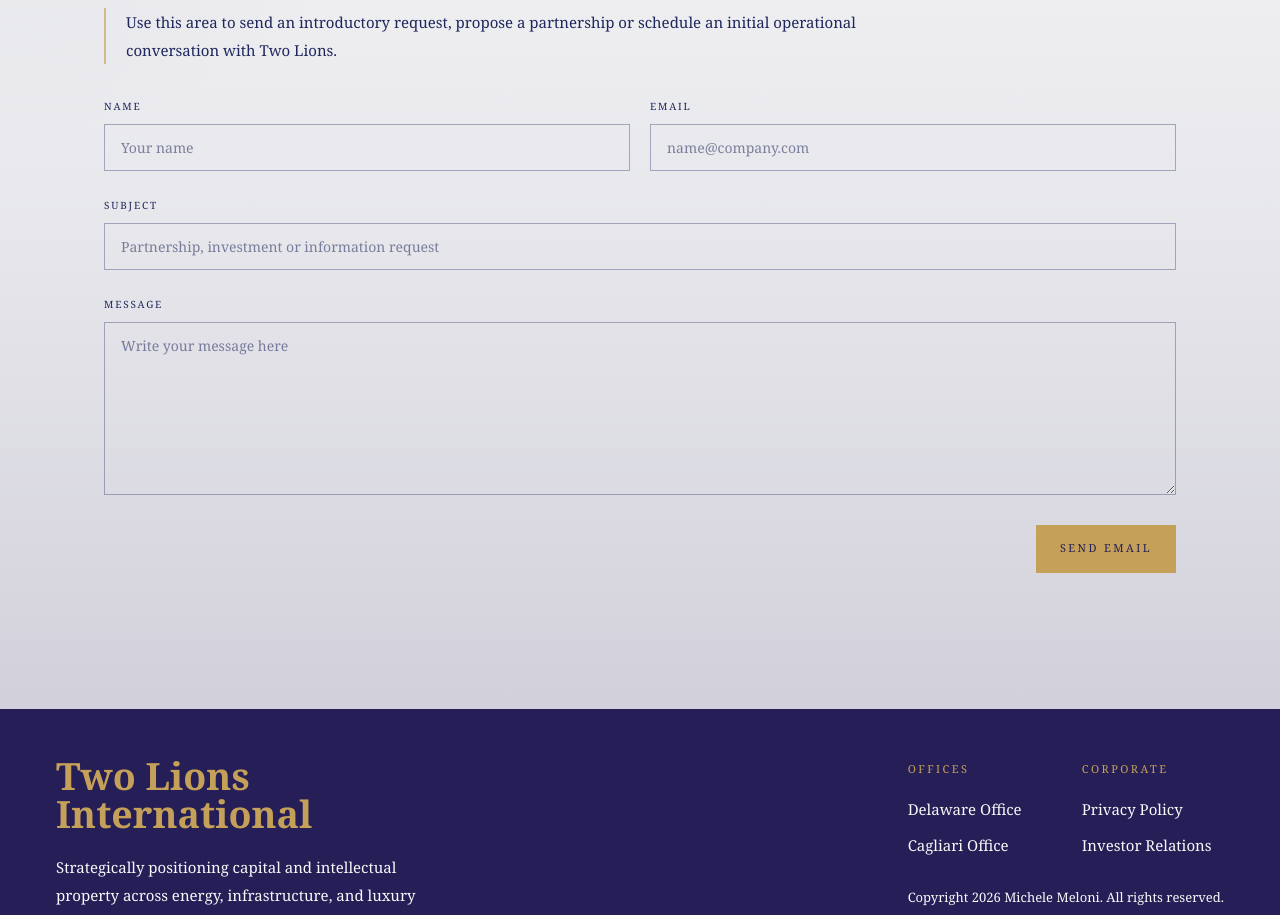
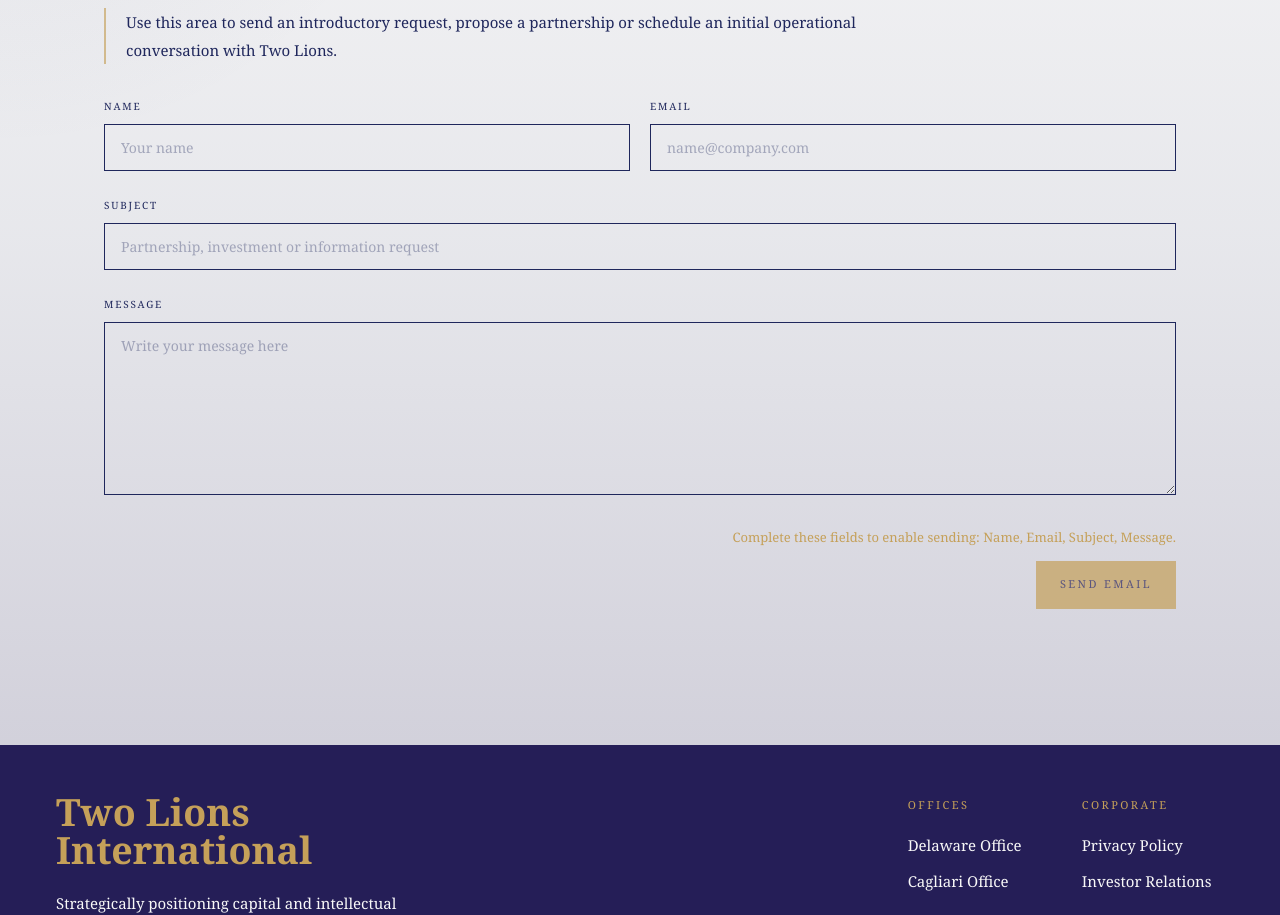
Before and after one commit to MicheleMeloni29/two_lions, a Next.js app: page / in a window 1280 px wide. Shown: the part 5920-6835 px from the top of the page. Built offline with nearby package versions, Linux system fonts and the light colour scheme; a web font is replaced by a local one.

Commit message:
try_email2

```diff
--- a/components/ContactSection.tsx
+++ b/components/ContactSection.tsx
@@ -29,15 +29,55 @@ const initialState: ContactFormState = {
   message: "",
 };
 
+const emailPattern = /^[^\s@]+@[^\s@]+\.[^\s@]+$/;
+
 export default function ContactSection({ lang }: ContactSectionProps) {
   const current = content[lang];
   const [form, setForm] = useState<ContactFormState>(initialState);
   const isConfigured = CONTACT_EMAIL.length > 0;
+  const missingFields: string[] = [];
+
+  if (!form.name.trim()) {
+    missingFields.push(current.fields.name);
+  }
+
+  if (!form.email.trim()) {
+    missingFields.push(current.fields.email);
+  }
+
+  if (!form.subject.trim()) {
+    missingFields.push(current.fields.subject);
+  }
+
+  if (!form.message.trim()) {
+    missingFields.push(current.fields.message);
+  }
+
+  const emailIsValid =
+    !form.email.trim() || emailPattern.test(form.email.trim());
+  const canSubmit = isConfigured && missingFields.length === 0 && emailIsValid;
+  const statusMessages: string[] = [];
+
+  if (!isConfigured) {
+    statusMessages.push(current.configurationError);
+  }
+
+  if (missingFields.length > 0) {
+    statusMessages.push(`${current.missingFieldsPrefix} ${missingFields.join(", ")}.`);
+  }
+
+  if (form.email.trim() && !emailIsValid) {
+    statusMessages.push(current.invalidEmailError);
+  }
+
+  if (statusMessages.length === 0) {
+    statusMessages.push(current.readyToSend);
+  }
 
   const handleSubmit = (event: FormEvent<HTMLFormElement>) => {
     event.preventDefault();
 
-    if (!isConfigured) {
+    if (!canSubmit) {
       return;
     }
 
@@ -63,6 +103,7 @@ export default function ContactSection({ lang }: ContactSectionProps) {
 
       <div className="relative mx-auto w-full">
         <form
+          noValidate
           onSubmit={handleSubmit}
           className="w-full p-6 sm:p-7 md:p-8 lg:p-10 xl:p-12"
         >
@@ -93,7 +134,7 @@ export default function ContactSection({ lang }: ContactSectionProps) {
                   setForm((currentForm) => ({ ...currentForm, name: event.target.value }))
                 }
                 required
-                className="mt-2 w-full border border-[color:var(--color-secondary)]/35 bg-transparent px-4 py-3 text-[14px] text-primary outline-none transition-colors placeholder:text-[color:var(--color-secondary)]/55 focus:border-[color:var(--color-thirdary)]"
+                className="mt-2 w-full border border-[color:var(--color-secondary)] bg-transparent px-4 py-3 text-[14px] text-primary outline-none transition-colors placeholder:text-[color:var(--color-secondary)]/35 focus:border-[color:var(--color-thirdary)]"
                 placeholder={current.placeholders.name}
               />
             </label>
@@ -110,7 +151,7 @@ export default function ContactSection({ lang }: ContactSectionProps) {
                   setForm((currentForm) => ({ ...currentForm, email: event.target.value }))
                 }
                 required
-                className="mt-2 w-full border border-[color:var(--color-secondary)]/35 bg-transparent px-4 py-3 text-[14px] text-primary outline-none transition-colors placeholder:text-[color:var(--color-secondary)]/55 focus:border-[color:var(--color-thirdary)]"
+                className="mt-2 w-full border border-[color:var(--color-secondary)] bg-transparent px-4 py-3 text-[14px] text-primary outline-none transition-colors placeholder:text-[color:var(--color-secondary)]/35 focus:border-[color:var(--color-thirdary)]"
                 placeholder={current.placeholders.email}
               />
             </label>
@@ -128,7 +169,7 @@ export default function ContactSection({ lang }: ContactSectionProps) {
                 setForm((currentForm) => ({ ...currentForm, subject: event.target.value }))
               }
               required
-              className="mt-2 w-full border border-[color:var(--color-secondary)]/35 bg-transparent px-4 py-3 text-[14px] text-primary outline-none transition-colors placeholder:text-[color:var(--color-secondary)]/55 focus:border-[color:var(--color-thirdary)]"
+              className="mt-2 w-full border border-[color:var(--color-secondary)] bg-transparent px-4 py-3 text-[14px] text-primary outline-none transition-colors placeholder:text-[color:var(--color-secondary)]/35 focus:border-[color:var(--color-thirdary)]"
               placeholder={current.placeholders.subject}
             />
           </label>
@@ -145,17 +186,28 @@ export default function ContactSection({ lang }: ContactSectionProps) {
               }
               required
               rows={7}
-              className="mt-2 min-h-[10.5rem] w-full resize-y border border-[color:var(--color-secondary)]/35 bg-transparent px-4 py-3 text-[14px] text-primary outline-none transition-colors placeholder:text-[color:var(--color-secondary)]/55 focus:border-[color:var(--color-thirdary)]"
+              className="mt-2 min-h-[10.5rem] w-full resize-y border border-[color:var(--color-secondary)] bg-transparent px-4 py-3 text-[14px] text-primary outline-none transition-colors placeholder:text-[color:var(--color-secondary)]/35 focus:border-[color:var(--color-thirdary)]"
               placeholder={current.placeholders.message}
             />
           </label>
 
-          <div className="mt-6 flex justify-stretch sm:justify-start md:justify-end">
+          <div className="mt-6 flex flex-col gap-3 sm:items-start md:items-end">
+            <div
+              role="status"
+              className={`max-w-xl space-y-1 text-[12px] leading-6 sm:text-[13px] ${
+                canSubmit ? "text-[color:var(--color-thirdary)]" : "text-[color:var(--color-thirdary)]"
+              }`}
+            >
+              {statusMessages.map((message) => (
+                <p key={message}>{message}</p>
+              ))}
+            </div>
 
             <button
               type="submit"
-              disabled={!isConfigured}
-              className="inline-flex min-h-12 w-full items-center justify-center bg-[color:var(--color-thirdary)] px-6 py-3 text-[11px] uppercase tracking-[0.22em] text-primary transition-opacity hover:opacity-90 disabled:cursor-not-allowed disabled:opacity-45 sm:w-auto"
+              disabled={!canSubmit}
+              aria-disabled={!canSubmit}
+              className="inline-flex min-h-12 w-full items-center justify-center bg-[color:var(--color-thirdary)] px-6 py-3 text-[11px] uppercase tracking-[0.22em] text-primary transition-opacity hover:opacity-90 disabled:cursor-not-allowed disabled:opacity-70 sm:w-auto"
             >
               {current.cta}
             </button>
--- a/locales/en.json
+++ b/locales/en.json
@@ -150,6 +150,13 @@
     "missingEmail": "Configure NEXT_PUBLIC_CONTACT_EMAIL",
     "note": "Clicking the button opens the default email client with the subject and message already prepared.",
     "setupNote": "To enable the form, set NEXT_PUBLIC_CONTACT_EMAIL to the destination address.",
+    "configurationError": "The form cannot send email until a destination address is configured.",
+    "incompleteError": "Complete every field before sending the message.",
+    "invalidEmailError": "Enter a valid email address before continuing.",
+    "missingFieldsPrefix": "Complete these fields to enable sending:",
+    "openingNote": "Opening the default email client with the prefilled message.",
+    "readyToSend": "All fields are valid. You can now send the email.",
+    "clientHint": "If nothing happens after clicking, make sure a default email app is configured on the device.",
     "cta": "Send email",
     "fields": {
       "name": "Name",
--- a/locales/it.json
+++ b/locales/it.json
@@ -150,6 +150,13 @@
     "missingEmail": "Configura NEXT_PUBLIC_CONTACT_EMAIL",
     "note": "Al click si apre il client email predefinito con oggetto e messaggio gia compilati.",
     "setupNote": "Per attivare il form imposta NEXT_PUBLIC_CONTACT_EMAIL con l'indirizzo destinatario.",
+    "configurationError": "Il form non puo inviare email finche non e configurato un indirizzo destinatario.",
+    "incompleteError": "Compila tutti i campi prima di inviare il messaggio.",
+    "invalidEmailError": "Inserisci un indirizzo email valido prima di continuare.",
+    "missingFieldsPrefix": "Completa questi campi per abilitare l'invio:",
+    "openingNote": "Sto aprendo il client email predefinito con il messaggio precompilato.",
+    "readyToSend": "Tutti i campi sono corretti. Ora puoi inviare l'email.",
+    "clientHint": "Se al click non succede nulla, verifica che sul dispositivo sia configurata un'app email predefinita.",
     "cta": "Invia email",
     "fields": {
       "name": "Nome",
```
